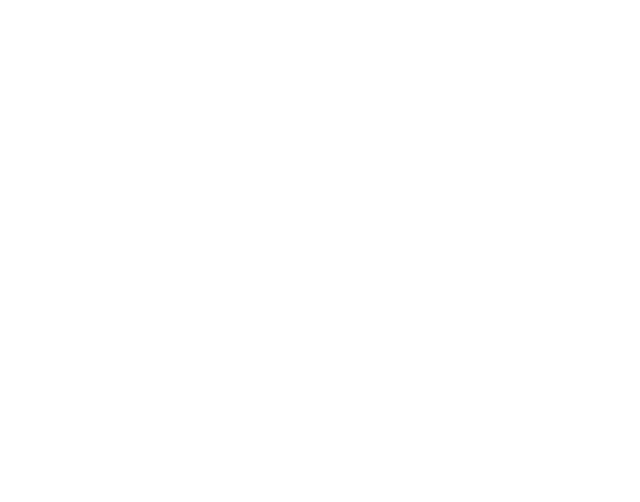
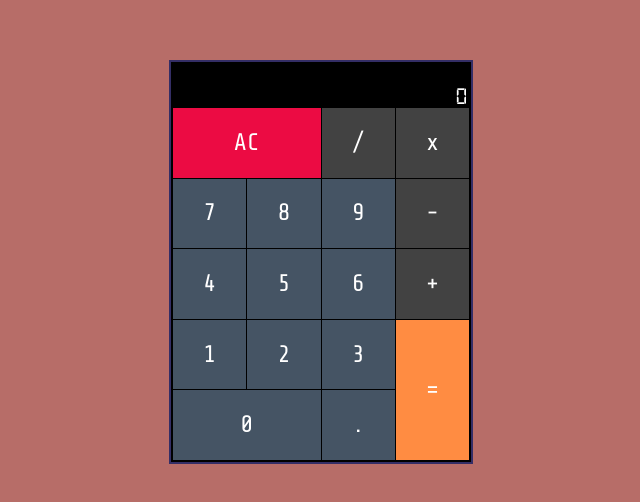
Before and after one commit to EtshD1/TypeScript-Calculator, a React (Create React App) app: page / in a window 1280 px wide. Shown: the part 138-640 px from the top of the page, without its empty margins (319-959 px from the left). Built offline with nearby package versions, Linux system fonts and the light colour scheme.

Commit message:
react design

```diff
--- a/src/App.tsx
+++ b/src/App.tsx
@@ -1,9 +1,18 @@
 import React from 'react';
+
+import Display from './Components/Display';
+import Controls from './Components/Controls';
+
+import styles from './styles.module.css';
+
 
 function App() {
   return (
-    <div className="App">
-
+    <div id={styles.App}>
+      <div className={styles.calculator}>
+        <Display />
+        <Controls />
+      </div>
     </div>
   );
 }
--- /dev/null
+++ b/src/Components/Controls.tsx
@@ -0,0 +1,96 @@
+import React from 'react';
+import styles from '../styles.module.css';
+
+const arr = [
+  {
+    id: 'clear',
+    content: 'AC'
+  },
+  {
+    id: 'divide',
+    content: '/'
+  },
+  {
+    id: 'multiply',
+    content: 'x'
+  },
+  {
+    id: 'seven',
+    content: 7
+  },
+  {
+    id: 'eight',
+    content: 8
+  },
+  {
+    id: 'nine',
+    content: 9
+  },
+  {
+    id: 'subtract',
+    content: '-'
+  },
+  {
+    id: 'four',
+    content: 4
+  },
+  {
+    id: 'five',
+    content: 5
+  },
+  {
+    id: 'six',
+    content: 6
+  },
+  {
+    id: 'add',
+    content: '+'
+  },
+  {
+    id: 'one',
+    content: 1
+  },
+  {
+    id: 'two',
+    content: 2
+  },
+  {
+    id: 'three',
+    content: 3
+  },
+  {
+    id: 'equals',
+    content: '='
+  },
+  {
+    id: 'zero',
+    content: 0
+  },
+  {
+    id: 'decimal',
+    content: '.'
+  }
+];
+
+const Controls = () => {
+  return (
+    <div className={styles.controller}>
+      {
+        arr.map(i => {
+          if (i.content === '/' || i.content === 'x' || i.content === '-' || i.content === '+') {
+            return <div id={i.id} className={styles.operator}>{i.content}</div>;
+          } else if (i.content === 'AC') {
+            return <div id={i.id} className={styles.acBtn}>{i.content}</div>;
+          } else if (i.content === '=') {
+            return <div id={i.id} className={styles.equal}>{i.content}</div>;
+          } else if (i.content === 0) {
+            return <div id={i.id} className={styles.zero}>{i.content}</div>;
+          }
+          return <div id={i.id} className={styles.number}>{i.content}</div>;
+        })
+      }
+    </div>
+  );
+}
+
+export default Controls;
--- /dev/null
+++ b/src/Components/Display.tsx
@@ -0,0 +1,17 @@
+import React from 'react';
+import styles from '../styles.module.css';
+import { useSelector } from 'react-redux';
+import { RootState } from '../Redux/reducers';
+
+const Display = () => {
+  const mainNumber = useSelector((state: RootState) => state.main);
+
+  return (
+    <div id="display" className={styles.display}>
+      <div className={styles.logs}></div>
+      <div className={styles.mainDisplay}>{mainNumber}</div>
+    </div>
+  );
+}
+
+export default Display;
--- a/src/index.tsx
+++ b/src/index.tsx
@@ -2,10 +2,17 @@ import React from 'react';
 import ReactDOM from 'react-dom';
 import App from './App';
 import './reset.css';
+import reducers from './Redux/reducers'
+import { Provider } from 'react-redux';
+import { createStore } from 'redux';
+
+const store = createStore(reducers);
 
 ReactDOM.render(
   <React.StrictMode>
-    <App />
+    <Provider store={store}>
+      <App />
+    </Provider>
   </React.StrictMode>,
   document.getElementById('root')
 );
--- /dev/null
+++ b/src/styles.module.css
@@ -0,0 +1,93 @@
+#App {
+  display: flex;
+  justify-content: center;
+  align-items: center;
+  height: 100vh;
+  width: 100vw;
+  background-color: #B76D68;
+}
+
+.calculator, .display {
+  background-color: #000;
+}
+
+.controller {
+  display: grid;
+  grid-template-columns: repeat(4, 1fr);
+  grid-template-rows: repeat(5, 1fr);
+  gap: 1px 1px;
+  flex-grow: 1;
+  padding: 2px;
+  font-size: 1.5rem;
+  font-family: Share Tech Mono;
+}
+
+.controller > div {
+  background-color: #455464;
+  text-align: center;
+  display: flex;
+  align-items: center;
+  justify-content: center;
+  cursor: pointer;
+  color: #fff;
+  outline: 4px solid rgba(0, 255, 128, 0);
+  transition: outline 0.1s ease-in, color 0.3s ease;
+}
+
+.controller > div:hover {
+  outline: 1px solid #FFF275;
+  color: #000;
+}
+
+.display {
+  padding: 0.25rem;
+  padding-bottom: 0;
+}
+
+.logs, .mainDisplay {
+  font-family: digital;
+  text-align: right;
+}
+
+.logs {
+  font-size: 1rem;
+  height: 1rem;
+  color: #FF6978;
+}
+
+.mainDisplay {
+  font-size: 1.5rem;
+  height: 1.5rem;
+  color: #fff;
+}
+
+.calculator {
+  width: 300px;
+  height: 400px;
+  display: flex;
+  flex-direction: column;
+  border: 2px solid #8274ff66;
+  box-sizing: content-box;
+}
+
+.controller > div.acBtn {
+  grid-column: span 2;
+  background: #EC0B43;
+}
+
+.controller > div.operator {
+  background: rgba(88, 88, 88, 0.75);
+}
+
+.controller > div.equal {
+  grid-row: span 2;
+  background-color: #FF8C42;
+}
+
+.controller > div.zero {
+  grid-column: span 2;
+}
+
+* {
+  box-sizing: border-box;
+}
```
